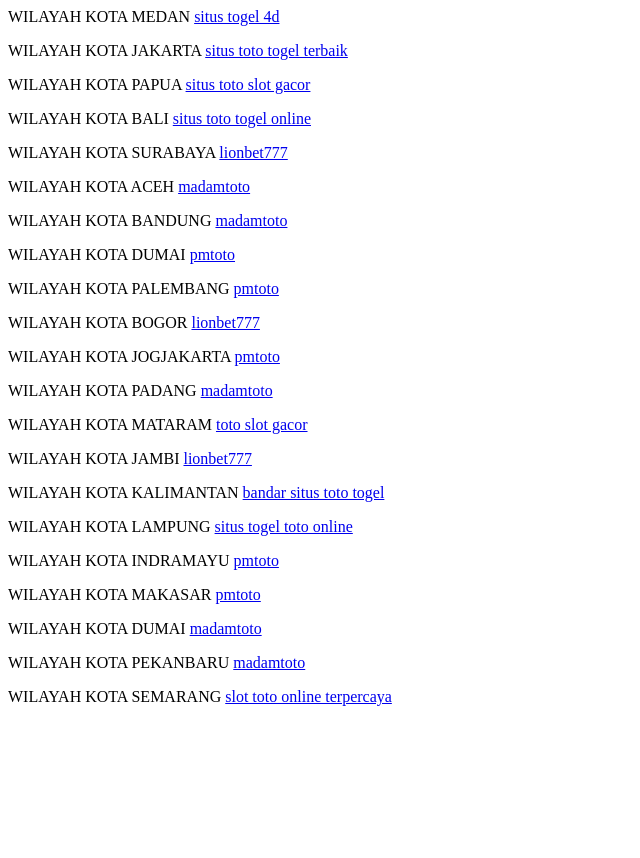
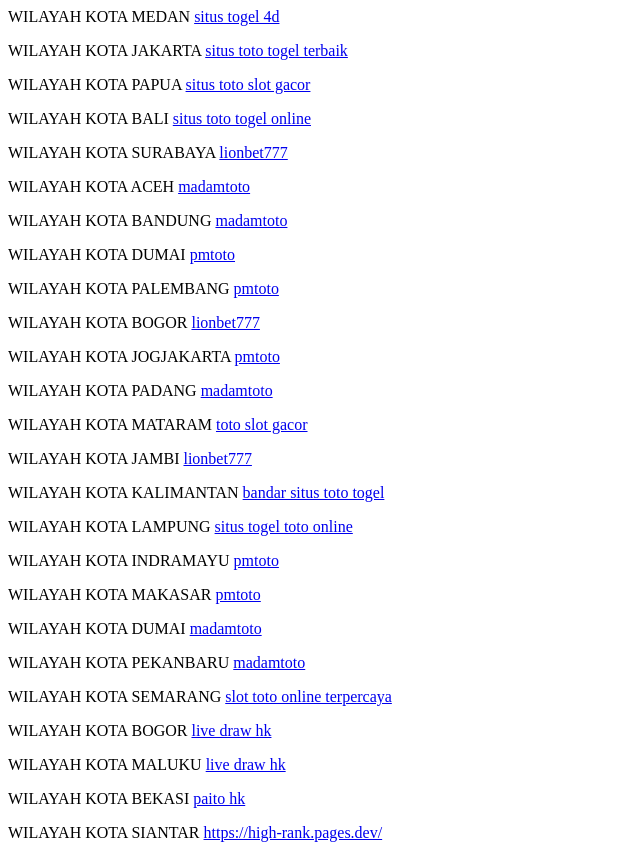
Before and after one commit to legalsarah48/askos, a plain HTML site: page index.html in a window 1280 px wide. Shown: the whole page, without its empty margins (0-640 px from the left). Before the commit the page ends 800 px from the top, so only its background shows below. Drawn offline with Linux system fonts and the light colour scheme.

Commit message:
Update index.html

```diff
--- a/index.html
+++ b/index.html
@@ -24,5 +24,9 @@
         <p>WILAYAH KOTA DUMAI <a href='https://139.180.210.81/'>madamtoto</a></p>
         <p>WILAYAH KOTA PEKANBARU <a href='https://139.180.213.79/'>madamtoto</a></p>
         <p>WILAYAH KOTA SEMARANG <a href='https://inspec-tools.mitre.org/'>slot toto online terpercaya</a></p>
+        <p>WILAYAH KOTA BOGOR <a href='https://139.180.188.52/'>live draw hk</a></p>
+        <p>WILAYAH KOTA MALUKU <a href='https://45.32.117.165/'>live draw hk</a></p>
+        <p>WILAYAH KOTA BEKASI <a href='https://45.76.188.9/'>paito hk</a></p>
+        <p>WILAYAH KOTA SIANTAR <a href='https://high-rank.pages.dev/'>https://high-rank.pages.dev/</a></p>
     </body>
     </html>
```
